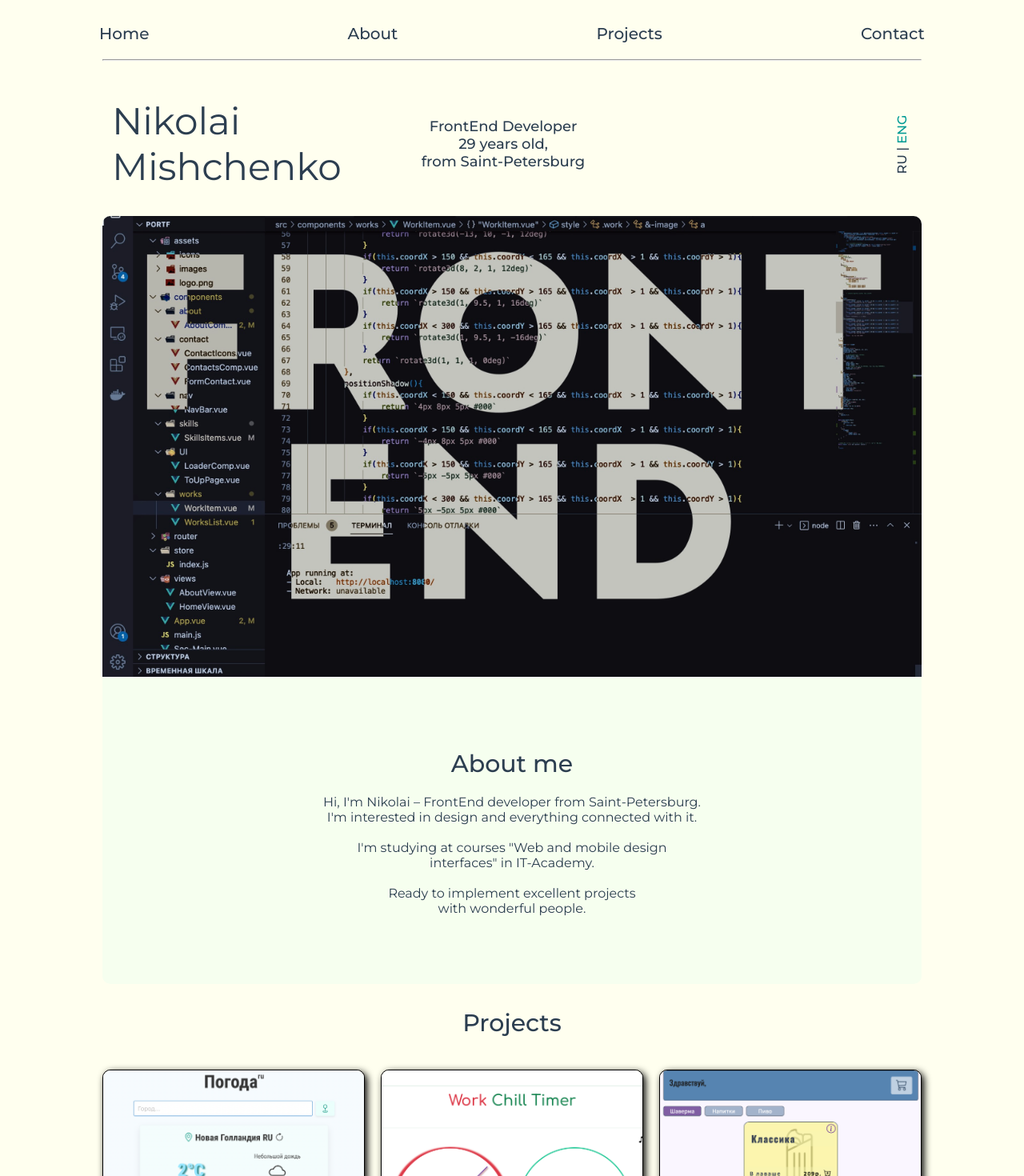
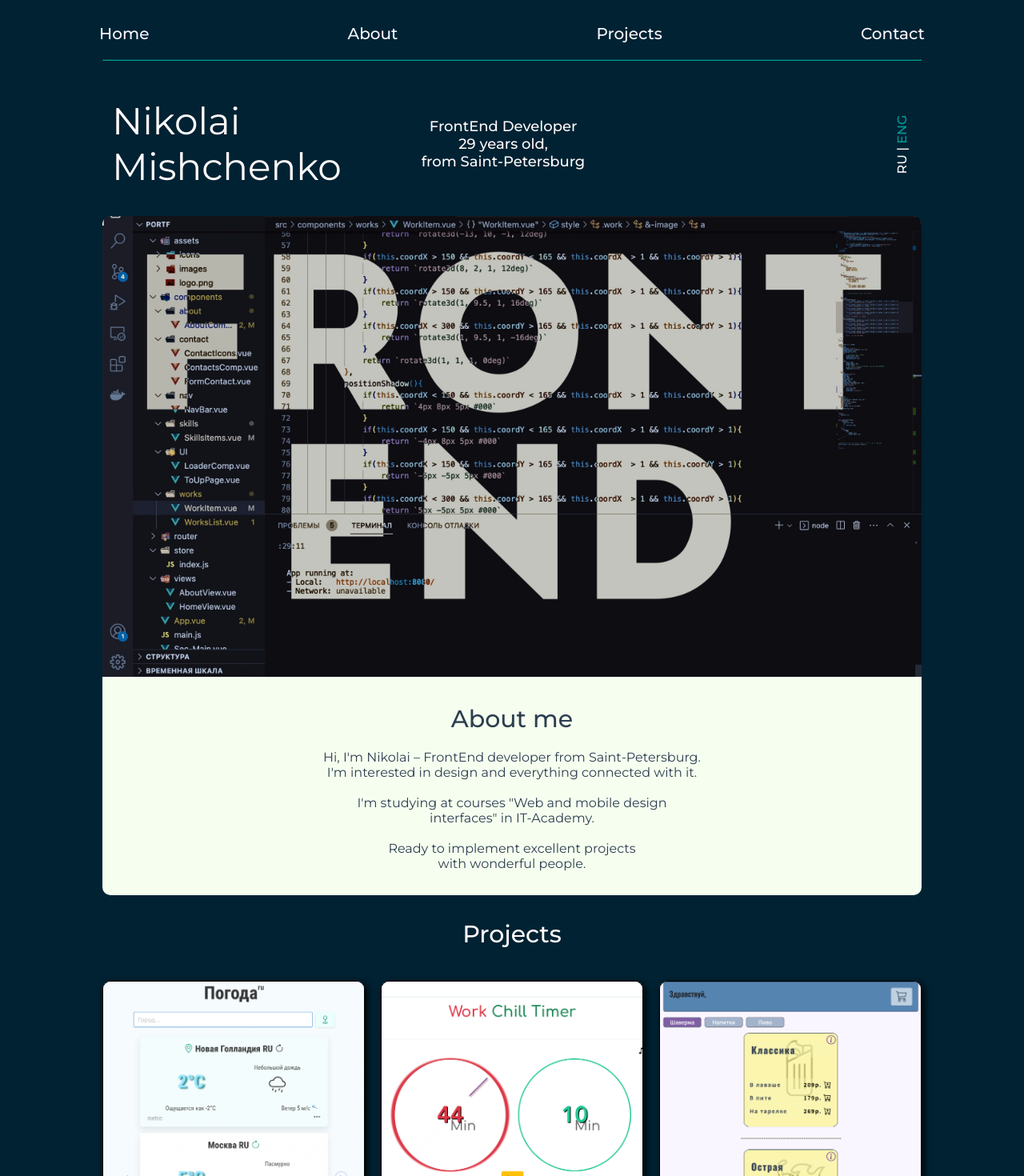
Before and after one commit to crumb789/portf, a Vue app: page / in a window 1280 px wide. Shown: the top 1470 px of the page at 80% size. Built offline with nearby package versions, Linux system fonts and the light colour scheme.

Commit message:
change backg

```diff
--- a/src/App.vue
+++ b/src/App.vue
@@ -138,14 +138,22 @@ export default {
 *{
   box-sizing: border-box;
   margin: 0 auto;
-  background-color: #ffffef;
+  // background-color: #ffffef;
+}
+html{
+  background-image: url('@/assets/back/wave.svg') ;
+  -webkit-background-size: cover;
+        -moz-background-size: cover;
+        -o-background-size: cover;
+        background-size: cover;
 }
 #app {
 
   -webkit-font-smoothing: antialiased;
   -moz-osx-font-smoothing: grayscale;
   text-align: center;
-  color: #2c3e50;
+  // color: #2c3e50;
+  color: #fffafa;
   // position: absolute;
 }
 section{
--- a/src/Sec-Main.vue
+++ b/src/Sec-Main.vue
@@ -34,14 +34,13 @@ export default {
 *{
   box-sizing: border-box;
   margin: 0 auto;
-  background-color: #ffffef;
+  // background-color: #ffffef;
     font-family: 'Montserrat', sans-serif;
   -webkit-font-smoothing: antialiased;
   -moz-osx-font-smoothing: grayscale;
   text-align: center;
-  color: #2c3e50;
 }
-#sec {
+#sec-app{
 
   -webkit-font-smoothing: antialiased;
   -moz-osx-font-smoothing: grayscale;
--- a/src/components/UI/ToUpPage.vue
+++ b/src/components/UI/ToUpPage.vue
@@ -41,7 +41,7 @@ export default {
         width: 19px;
         background: transparent;
         cursor: pointer;
-        z-index: 100;
+        z-index: 40;
         &::after{
             content: '';
             position: absolute;
--- a/src/components/about/AboutComp.vue
+++ b/src/components/about/AboutComp.vue
@@ -98,7 +98,7 @@ export default {
         width: 80%;
         // height: 387px;
         background-color: #f6ffef;
-        border-radius: 10px 10px 0 0;
+        border-radius: 12px 12px 0 0;
         img{
             width: 100%;
             height: 100%;
@@ -112,7 +112,9 @@ export default {
         flex-direction: column;
         justify-content: center;
         row-gap: 20px;
-        min-height: 380px;
+        min-height: 220px;
+        padding: 30px 0;
+        color: #2c3e50;
         background-color: #f6ffef;
         width: 80%;
         border-radius: 0 0 10px 10px;
--- a/src/components/contact/FormContact.vue
+++ b/src/components/contact/FormContact.vue
@@ -163,6 +163,11 @@ form{
     border-radius: 5px;
     text-transform: uppercase;
     font-weight: 600;
+    box-shadow: 2px 2px #2c3d50;
+    transition: 0.3s all;
+    &:hover{
+        box-shadow: 3px 3px #2c3d50;
+    }
 }
 .message{
     margin-top: 20px;
--- a/src/components/nav/NavBar.vue
+++ b/src/components/nav/NavBar.vue
@@ -99,7 +99,7 @@ export default {
                 width: 5px;
                 height: 5px;
                 border-radius: 100%;
-                background-color: #000;
+                border-color: #009b95;
             }
         }
     }
@@ -153,7 +153,7 @@ nav{
     &_item{
         a{
             text-decoration: none;
-            // font-family: 'Adamcg Pro', sans-serif;
+            color: #f8f8ff;
         }
         position: relative;
         list-style-type: none;
@@ -176,17 +176,23 @@ nav{
             content: " ";
             position: absolute;
             width: 0%;
-            height: 3px;
+            height: 2px;
             background-color: #009999;
             transition: 0.3s all;
-            bottom: -21px;
+            bottom: -22px;
         }
     }
+}
+.navActive{
+    background-color: cadetblue;
 }
 
 .divider{
     margin-top: 20px;
     width: 80%;
+    border-color: #009b95;
+    border-radius: 2px;
+
 }
 
 
@@ -201,7 +207,10 @@ nav{
 @media(max-width: 425px){
     .nav{
         &_item{
-            font-size: 18px;
+            font-size: 28px;
+            a{
+                color: #f8f8ff;
+            }
         }
     }
     .burgerActive{
@@ -235,6 +244,7 @@ nav{
                 height: 4px;
                 background-color: #000;
                 border-radius: 100%;
+                border-color: #009b95;
 
             }
         }
--- a/src/components/works/WorkItem.vue
+++ b/src/components/works/WorkItem.vue
@@ -90,6 +90,7 @@ export default {
 .work{
     &-image{
         position: relative;
+        height: 98%;
         background-color: rgb(131, 127, 127);
         border-radius: 10px;
         transition: 0.5s all;
```
Also changed, not shown: src/assets/back/wave.svg (added), 8 other files (tests, documents, lock files or other folders).
